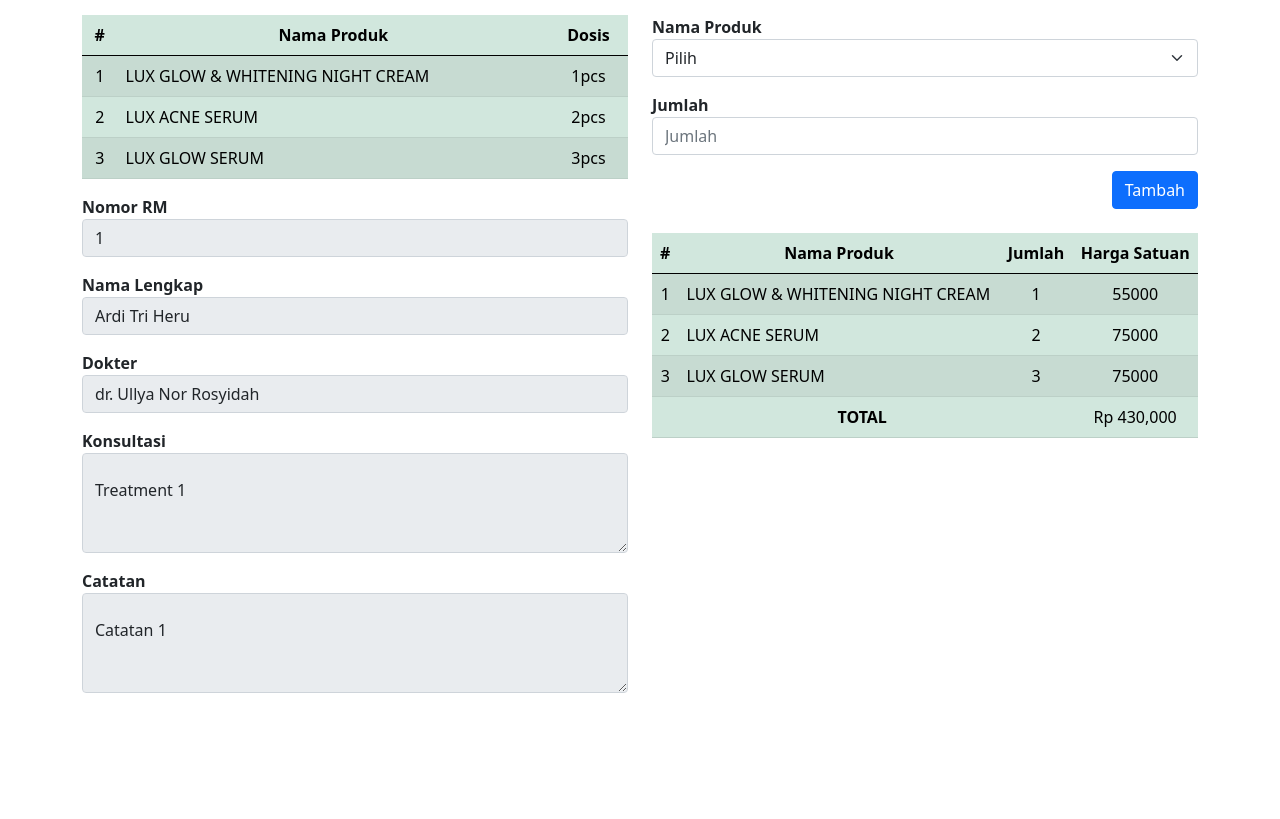
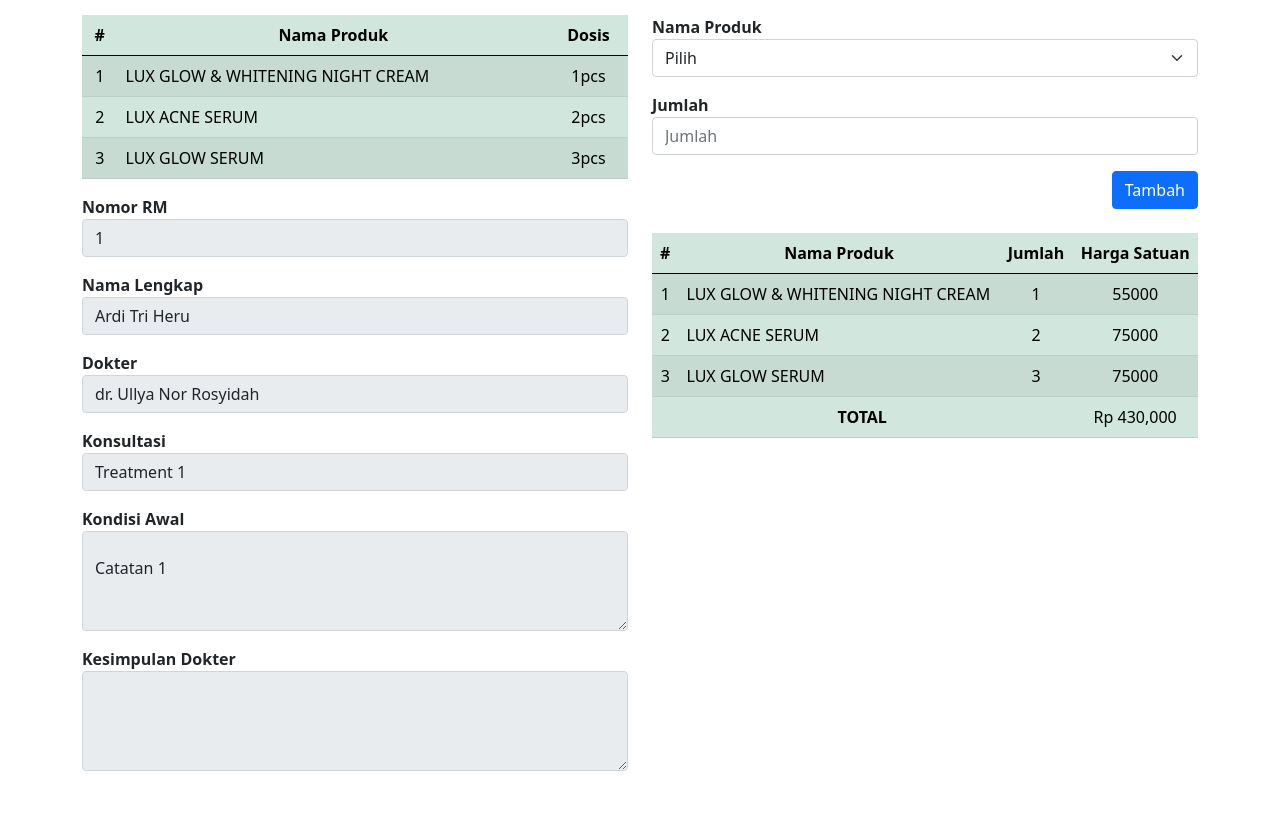
Before and after one commit to arditriheru/Skripsi-Volta, a PHP site: page /farmasi_form_tambah.php?id_treatment=7 in a window 1280 px wide. Shown: the part 231-1050 px from the top of the page. Before the commit the page ends 924 px from the top, so only its background shows below. Run offline with PHP 8.4, Linux system fonts and the light colour scheme; a user stored in the database is signed in; data comes from the database, SQL or seed files in the repository; data that the repository does not hold is empty.

Commit message:
farmasi: update form view

```diff
--- a/farmasi_form_tambah.php
+++ b/farmasi_form_tambah.php
@@ -84,14 +84,18 @@
                     </div>
                     <div class="col-12">
                         <label><b>Konsultasi</b></label>
+                        <input type="text" name="" class="form-control" value="<?= $d['konsultasi']; ?>" readonly>
+                    </div>
+                    <div class="col-12">
+                        <label><b>Kondisi Awal</b></label>
                         <div class="form-floating">
-                            <textarea class="form-control" placeholder="Leave a comment here" id="floatingTextarea2" style="height: 100px" readonly><?= $d['konsultasi']; ?></textarea>
+                            <textarea class="form-control" style="height: 100px" readonly><?= $d['note']; ?></textarea>
                         </div>
                     </div>
                     <div class="col-12">
-                        <label><b>Catatan</b></label>
+                        <label><b>Kesimpulan Dokter</b></label>
                         <div class="form-floating">
-                            <textarea class="form-control" placeholder="Leave a comment here" id="floatingTextarea2" style="height: 100px" readonly><?= $d['note']; ?></textarea>
+                            <textarea class="form-control" style="height: 100px" readonly><?= $d['kesimpulan']; ?></textarea>
                         </div>
                     </div>
                 </form>
```
